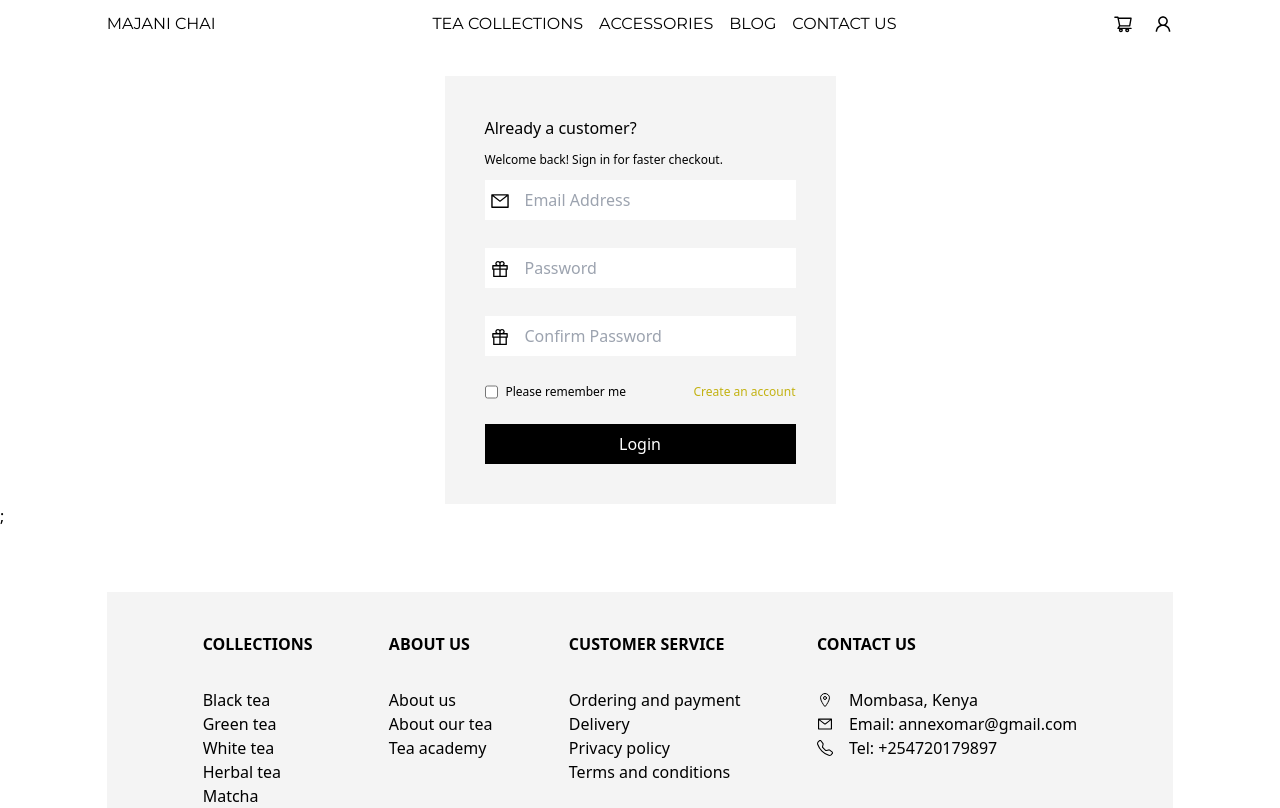
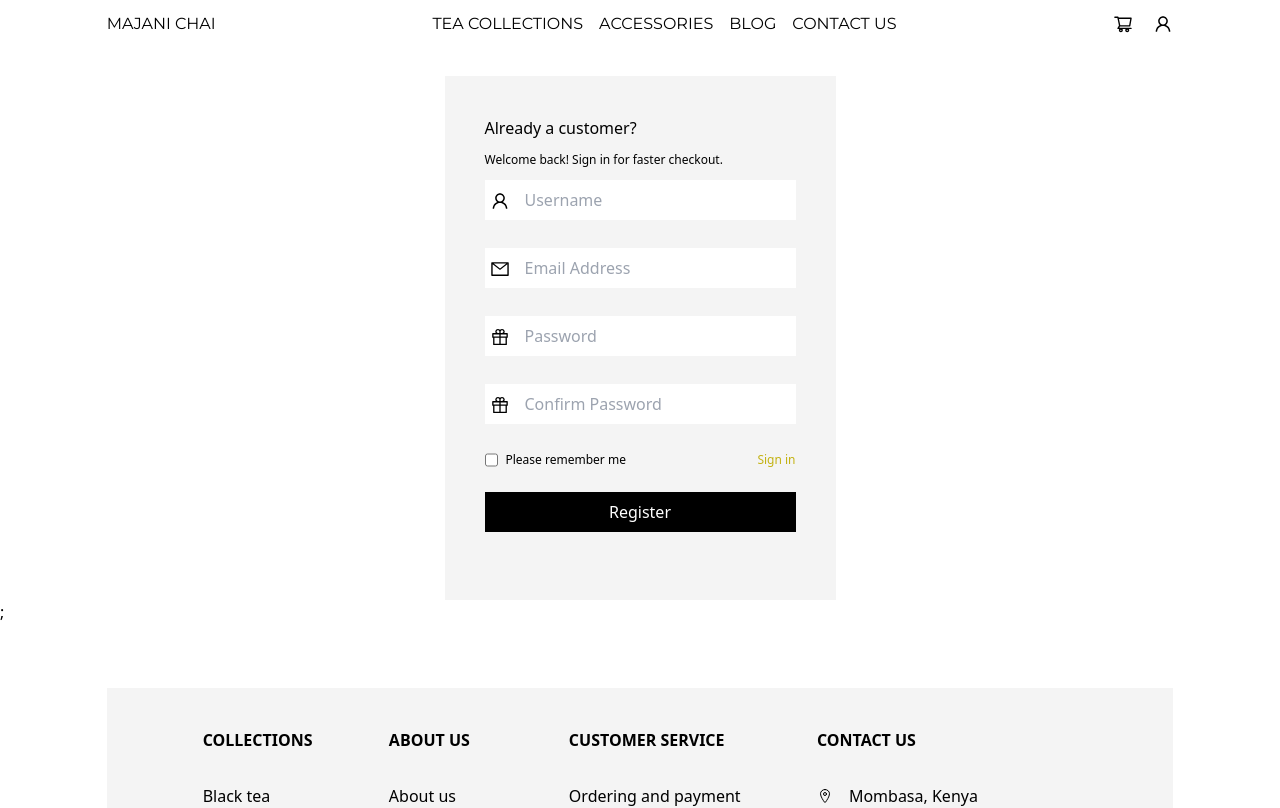
Before and after one commit to GravityNulled/Tea, a Next.js app: page /account/register in a window 1280 px wide. Shown: the top 808 px of the page. Built offline with nearby package versions, Linux system fonts and the light colour scheme; no server answers; a web font is replaced by a local one.

Commit message:
fix: missing username

```diff
--- a/components/navbar.tsx
+++ b/components/navbar.tsx
@@ -22,9 +22,12 @@ const Navbar = () => {
           </Link>
         </div>
         <div className="flex gap-4">
-          <p className="uppercase hover:text-secondary hover:cursor-pointer">
+          <Link
+            href={"/collections"}
+            className="uppercase hover:text-secondary hover:cursor-pointer"
+          >
             tea collections
-          </p>
+          </Link>
           <p className="uppercase hover:text-secondary hover:cursor-pointer">
             accessories
           </p>
--- a/pages/account/register.tsx
+++ b/pages/account/register.tsx
@@ -1,20 +1,29 @@
-import React from "react";
+import React, { useState } from "react";
 import Link from "next/link";
-import { AiOutlineMail, AiOutlineGift } from "react-icons/ai";
+import { AiOutlineMail, AiOutlineGift, AiOutlineUser } from "react-icons/ai";
 import { useForm, SubmitHandler } from "react-hook-form";
+import axios from "axios";
+
 interface IFormInput {
   email: string;
   password: string;
+  name: string;
 }
 
 const Register = () => {
+  const [regErrors, setRegErrors] = useState<string>();
+
   const {
     register,
     handleSubmit,
     formState: { errors },
   } = useForm<IFormInput>();
-  const onSubmit: SubmitHandler<IFormInput> = (data) => console.log(data);
-  console.log(errors);
+
+  const onSubmit: SubmitHandler<IFormInput> = async (data) => {
+    const res = await axios.post("/api/register", data);
+    setRegErrors(res.data);
+  };
+
   return (
     <section className="w-full mt-10 flex justify-center items-center">
       <form
@@ -30,6 +39,24 @@ const Register = () => {
             <div className="relative">
               <input
                 type="text"
+                placeholder="Username"
+                className="h-10 px-10 py-2 w-full"
+                {...register("name", {
+                  required: "Don't forget your name",
+                })}
+              />
+              <div className="absolute top-[11px] left-[5px]">
+                <AiOutlineUser size={20} />
+              </div>
+            </div>
+            <p className="text-pink-600 text-xs mt-1">
+              {errors?.name?.message}
+            </p>
+          </div>
+          <div className="flex flex-col">
+            <div className="relative">
+              <input
+                type="email"
                 placeholder="Email Address"
                 className="h-10 px-10 py-2 w-full"
                 {...register("email", {
@@ -87,11 +114,12 @@ const Register = () => {
               <input type="checkbox" name="remember" id="remember" />
               <p className="text-xs">Please remember me</p>
             </div>
-            <Link href={"/account/register"} className="text-[#C3B212] text-xs">
-              Create an account
+            <Link href={"/account/login"} className="text-[#C3B212] text-xs">
+              Sign in
             </Link>
           </div>
-          <button className="bg-black text-white px-4 py-2"> Login</button>
+          <button className="bg-black text-white px-4 py-2"> Register</button>
+          <p className="text-pink-600 text-xs mt-1">{regErrors}</p>
         </div>
       </form>
     </section>
--- a/pages/index.tsx
+++ b/pages/index.tsx
@@ -30,7 +30,7 @@ export default function Home() {
           <Button
             bg_color="bg-primary"
             f_color="text-white"
-            onClick={() => router.push("/")}
+            onClick={() => router.push("/collections")}
             text="BROWSE TEAS"
           />
         </div>
```
